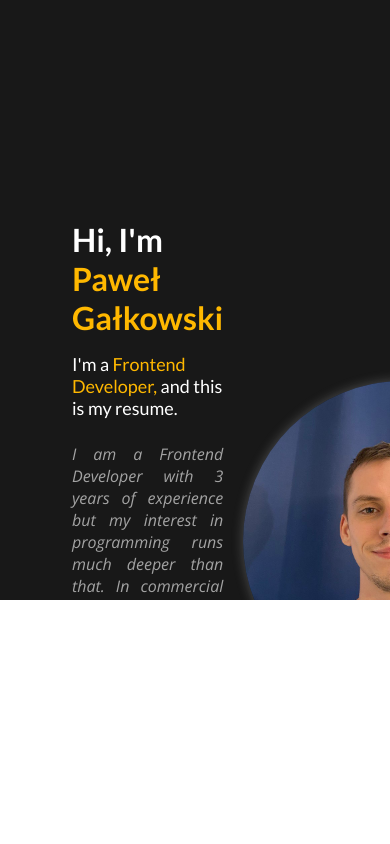
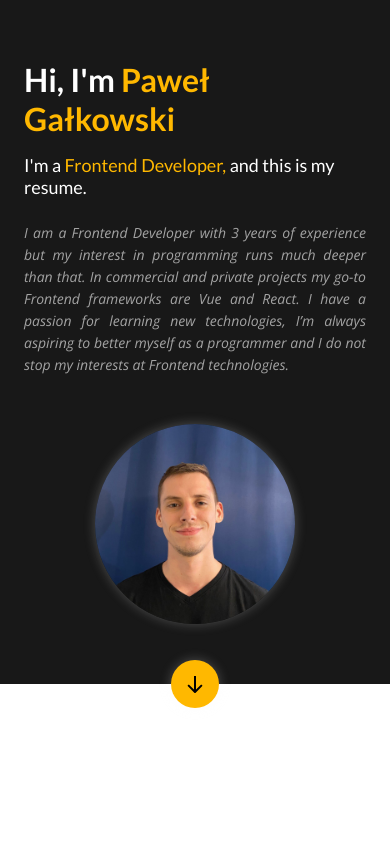
Before and after one commit to galkowskip/cv-project, a Vue app: page / in a window 390 px wide. Shown: the top 844 px of the page. Built offline with nearby package versions, Linux system fonts and the light colour scheme; no server answers.

Commit message:
responsive added

```diff
--- a/src/App.vue
+++ b/src/App.vue
@@ -79,6 +79,7 @@ function changeActiveLink(id: string): void {
 </script>
 
 <style scoped lang="scss">
+@import "./assets/styles/variables.scss";
 .main-grid {
   top: 600px;
   margin-top: 600px;
@@ -87,5 +88,8 @@ function changeActiveLink(id: string): void {
   display: grid;
   grid-template-rows: 100vh;
   position: relative;
+  @media (max-width: 768px) {
+    // top: 0px;
+  }
 }
 </style>
--- /dev/null
+++ b/src/assets/styles/variables.scss
@@ -0,0 +1,12 @@
+// breakpoints
+
+* {
+    --xs: 670px;
+    --sm: 768px;
+    --md: 992px;
+    --lg: 1200px;
+    --xl: 1400px;
+
+    --main-color: #ffb800;
+    --dark-color: #181818;
+}
--- a/src/components/HeroSection.vue
+++ b/src/components/HeroSection.vue
@@ -29,11 +29,18 @@
         />
       </div>
     </div>
+    <div class="hero-section__fab">
+      <button>
+        <ArrowIcon size="24" />
+      </button>
+    </div>
     <!-- <HeroAnimation /> -->
   </div>
 </template>
 
 <script setup>
+import ArrowIcon from "./icons/ArrowIcon.vue";
+
 // import HeroAnimation from './animations/HeroAnimation.vue';
 </script>
 
@@ -45,8 +52,8 @@
   position: fixed;
   top: 0;
   left: 0;
-  overflow: hidden;
-  background-color: rgb(24, 24, 24);
+  background-color: var(--dark-color);
+  overflow: visible;
 
   &__container {
     max-width: 1440px;
@@ -77,7 +84,7 @@
     margin-bottom: 16px;
 
     &--highlighted {
-      color: #ffb800;
+      color: var(--main-color);
     }
   }
 
@@ -90,7 +97,7 @@
     color: white;
 
     &--highlighted {
-      color: #ffb800;
+      color: var(--main-color);
     }
   }
   &__paragraph {
@@ -120,9 +127,67 @@
     }
   }
 
+  &__fab {
+    position: absolute;
+    bottom: -24px;
+    right: calc(50% - 24px);
+    z-index: 10;
+
+    button {
+      background-color: var(--main-color);
+      border: none;
+      border-radius: 50%;
+      width: 48px;
+      height: 48px;
+      cursor: pointer;
+      display: flex;
+      justify-content: center;
+      align-items: center;
+      box-shadow: 0px 0px 12px 0px rgba(244, 244, 244, 0.25);
+      transition: all 0.2s ease-in-out;
+
+      &:hover {
+        transform: scale(1.1);
+      }
+    }
+  }
+
+  @media (max-width: 992px) {
+    min-height: unset;
+
+    &__background {
+      img {
+        height: 300px;
+        width: 300px;
+      }
+    }
+  }
+  @media (max-width: 768px) {
+    &__container {
+      padding: 60px 24px;
+      height: 100%;
+    }
+    &__background {
+      img {
+        height: 280px;
+        width: 280px;
+      }
+    }
+  }
+
   @media (max-width: 670px) {
-    padding: 100px 24px;
-    height: 300px;
+    &__container {
+      padding: 60px 24px;
+      margin: auto 0px;
+      grid-template-columns: 1fr;
+      gap: 48px;
+    }
+    &__background {
+      img {
+        height: 200px;
+        width: 200px;
+      }
+    }
 
     &__title {
       font-size: 32px;
@@ -133,6 +198,9 @@
       font-size: 18px;
       line-height: 22px;
     }
+    &__paragraph {
+      font-size: 14px;
+    }
   }
 }
 </style>
--- a/src/components/ProjectBox.vue
+++ b/src/components/ProjectBox.vue
@@ -73,7 +73,7 @@ const loading = ref(false);
   &__action {
     font-size: 16px;
     line-height: 24px;
-    color: #ffb800;
+    color: var(--main-color);
     text-decoration: none;
     &:hover {
       text-decoration: underline;
@@ -155,7 +155,7 @@ const loading = ref(false);
       display: flex;
       align-items: center;
       background-size: cover;
-      color: #ffb800;
+      color: var(--main-color);
     }
     &-count {
       font-size: 16px;
--- a/src/components/ProjectsTable.vue
+++ b/src/components/ProjectsTable.vue
@@ -121,12 +121,14 @@ onMounted(() => {
   width: 100%;
   &__list {
     width: 100%;
-    height: 384px;
-    max-height: 384px;
     gap: 24px;
     display: grid;
     grid-template-columns: repeat(2, 1fr);
-    grid-template-rows: repeat(3, 1fr);
+    grid-template-rows: repeat(3, 130px);
+    @media (max-width: 768px) {
+      grid-template-columns: 1fr;
+      grid-template-rows: unset;
+    }
   }
   &__loading {
     display: flex;
@@ -134,7 +136,7 @@ onMounted(() => {
     align-items: center;
     height: 100%;
     min-height: 300px;
-    color: #ffb800;
+    color: var(--main-color);
   }
   &__error {
     display: flex;
@@ -161,7 +163,7 @@ onMounted(() => {
       display: flex;
       align-items: center;
       -webkit-appearance: none;
-      color: #ffb800;
+      color: var(--main-color);
       &:disabled {
         cursor: not-allowed;
         color: #aaa;
@@ -182,7 +184,7 @@ onMounted(() => {
       transition: color 0.2s ease-in-out;
       &:hover,
       &--active {
-        color: #ffb800;
+        color: var(--main-color);
       }
     }
   }
--- a/src/components/SliderContainer.vue
+++ b/src/components/SliderContainer.vue
@@ -85,6 +85,27 @@ function scrollChangeActiveItem(index: number): void {
   onChangeActiveLink(linkListComputed.value[index].id);
 }
 
+function addOverflowToActiveElement(index: number | false): void {
+  if (tl.value === null || tl.value.scrollTrigger === undefined) return;
+
+  if (index === false) {
+    slides.value.forEach((slide) => {
+      slide.classList.remove("slide--locked");
+    });
+
+    return;
+  } else {
+    slides.value.forEach((slide, slideIndex) => {
+      if (slideIndex === index) {
+        slide.classList.add("slide--locked");
+      } else {
+        slide.classList.remove("slide--locked");
+      }
+    });
+    return;
+  }
+}
+
 function runAnimation(): gsap.core.Timeline | null {
   if (
     container.value === null ||
@@ -137,11 +158,18 @@ function runAnimation(): gsap.core.Timeline | null {
         }
       );
     }
+    tl.add(() => {
+      addOverflowToActiveElement(index);
+    });
+    tl.addLabel(`slide-${index}`);
 
-    tl.addLabel(`slide-${index}`);
     tl.addPause(1);
 
     tl.addLabel(`slide-${index}-end`, `+=${slide.offsetHeight}`);
+
+    tl.add(() => {
+      addOverflowToActiveElement(index);
+    });
 
     if (index !== slides.value.length - 1) {
       tl.fromTo(
@@ -164,9 +192,25 @@ function runAnimation(): gsap.core.Timeline | null {
   return tl;
 }
 
+function listenResize(): void {
+  window.addEventListener("resize", () => {
+    if (window.innerWidth > 768) {
+      if (tl.value === null) {
+        tl.value = runAnimation();
+      }
+    } else {
+      if (tl.value !== null) {
+        tl.value.kill();
+        tl.value = null;
+      }
+    }
+  });
+}
+
 onMounted(() => {
   nextTick(() => {
-    tl.value = runAnimation();
+    window.innerWidth > 768 ? (tl.value = runAnimation()) : (tl.value = null);
+    listenResize();
   });
 });
 </script>
@@ -175,6 +219,10 @@ onMounted(() => {
 .slider {
   width: 100%;
   height: 100%;
+
+  @media (max-width: 768px) {
+    height: fit-content;
+  }
 }
 
 .slider__container {
@@ -182,11 +230,18 @@ onMounted(() => {
   height: 100%;
   position: relative;
   background-color: white;
+  @media (max-width: 768px) {
+    display: flex;
+    flex-direction: column;
+    gap: 24px;
+  }
 }
 
 .slide {
   width: 100%;
   height: 100%;
+  padding: 0 24px;
+  max-height: 100vh;
   display: flex;
   justify-content: center;
   align-items: center;
@@ -201,12 +256,22 @@ onMounted(() => {
   z-index: 1;
   // opacity: 0;
   pointer-events: none;
+  max-width: 100vw;
+
+  @media (max-width: 768px) {
+    position: static;
+    pointer-events: all;
+    max-height: unset;
+  }
 
   &--active {
     //     z-index: 2;
     //     opacity: 1;
     pointer-events: all;
     //     transform: translateX(0);
+  }
+  &--locked {
+    overflow-y: auto;
   }
 
   // &--prev {
@@ -218,5 +283,11 @@ onMounted(() => {
   //     z-index: 0;
   //     transform: translateX(100%);
   // }
+
+  @media (max-width: 768px) {
+    justify-content: flex-start;
+    align-items: flex-start;
+    padding: 48px 24px;
+  }
 }
 </style>
--- a/src/components/SliderContentExperience.vue
+++ b/src/components/SliderContentExperience.vue
@@ -67,6 +67,10 @@ const experiences = [
           display: flex;
           align-content: center;
           justify-content: space-between;
+          @media (max-width: 768px) {
+            flex-direction: column;
+            gap: 8px;
+          }
         }
         .experience__name {
           font-size: 22px;
@@ -79,6 +83,7 @@ const experiences = [
         .experience__description {
           font-size: 16px;
           font-weight: 400;
+          text-align: justify;
         }
       }
     }
--- a/src/components/SliderContentProjects.vue
+++ b/src/components/SliderContentProjects.vue
@@ -28,7 +28,7 @@ import ProjectsTable from "./ProjectsTable.vue";
     .slider-content__title {
       .action {
         font-size: 22px;
-        color: #ffb800;
+        color: var(--main-color);
         text-decoration: none;
         margin-left: auto;
         &:hover {
--- a/src/components/SliderContentSkills.vue
+++ b/src/components/SliderContentSkills.vue
@@ -93,11 +93,12 @@ const skills = [
         .skill__value {
           font-size: 18px;
           font-weight: 400;
-          color: #ffb800;
+          color: var(--main-color);
         }
         .skill__description {
           font-size: 16px;
           font-weight: 400;
+          text-align: justify;
         }
       }
     }
--- a/src/components/animations/HeroAnimation.vue
+++ b/src/components/animations/HeroAnimation.vue
@@ -68,12 +68,12 @@ runAnnimation();
   top: 0;
   left: 0;
   overflow: hidden;
-  background-color: rgb(24, 24, 24);
+  background-color: var(--dark-color);
   z-index: -1;
   &__item {
     width: 10%;
     transform: rotateX(45deg);
-    background-color: #ffb800;
+    background-color: var(--main-color);
     opacity: 0.1;
     position: absolute;
     height: 120%;
--- /dev/null
+++ b/src/components/icons/ArrowIcon.vue
@@ -0,0 +1,23 @@
+<template>
+  <svg
+    width="24"
+    height="24"
+    viewBox="0 0 24 24"
+    fill="none"
+    xmlns="http://www.w3.org/2000/svg"
+  >
+    <path
+      d="M11.2929 20.7071C11.6834 21.0976 12.3166 21.0976 12.7071 20.7071L19.0711 14.3431C19.4616 13.9526 19.4616 13.3195 19.0711 12.9289C18.6805 12.5384 18.0474 12.5384 17.6569 12.9289L12 18.5858L6.34315 12.9289C5.95262 12.5384 5.31946 12.5384 4.92893 12.9289C4.53841 13.3195 4.53841 13.9526 4.92893 14.3431L11.2929 20.7071ZM13 20V4H11L11 20H13Z"
+      fill="currentColor"
+    />
+  </svg>
+</template>
+
+<script lang="ts">
+import iconMixin from "../../mixins/iconMixin";
+
+export default {
+  name: "StarIcon",
+  mixins: [iconMixin],
+};
+</script>
```
